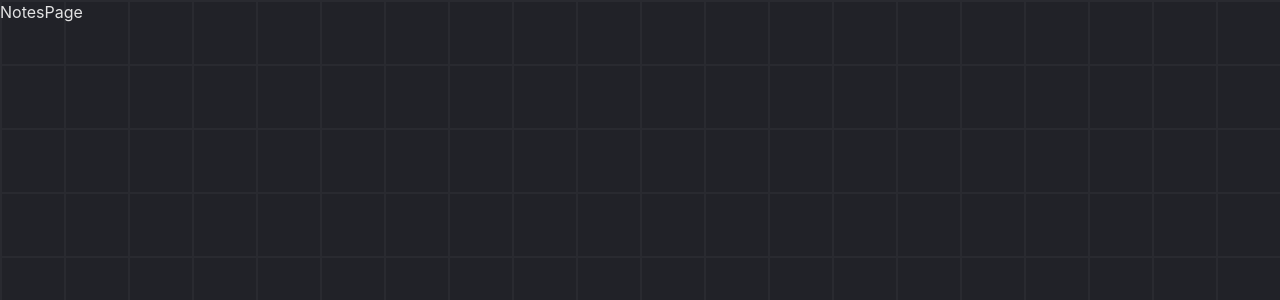
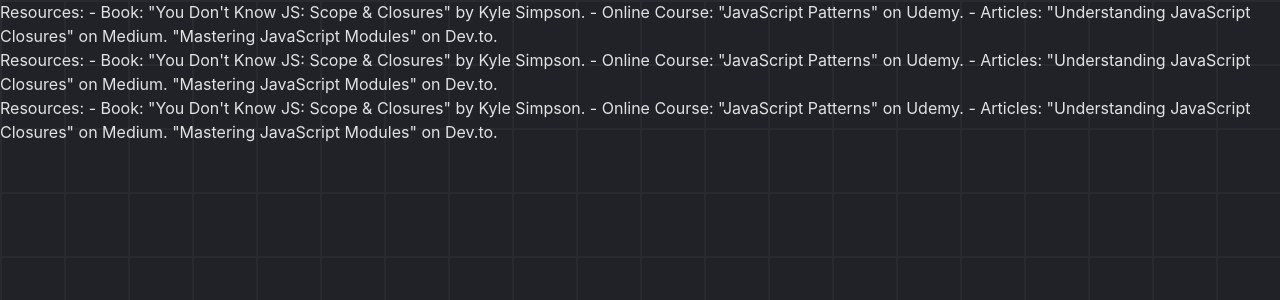
Before and after one commit to Mhenni12/Drag-and-Drop-Notes-App, a React (Vite) app in the folder NotesApp/: page / in a window 1280 px wide. Shown: the top 300 px of the page. Built offline with nearby package versions, Linux system fonts and the light colour scheme.

Commit message:
feat: implement NoteCard component and integrate it into NotesPage

```diff
--- /dev/null
+++ b/NotesApp/src/components/NoteCard.jsx
@@ -0,0 +1,12 @@
+import React from 'react'
+
+const NoteCard = ({note}) => {
+  const body = JSON.parse(note.body);
+  return (
+    <div>
+      {body}
+    </div>
+  )
+}
+
+export default NoteCard
--- a/NotesApp/src/pages/NotesPage.jsx
+++ b/NotesApp/src/pages/NotesPage.jsx
@@ -1,9 +1,13 @@
 import React from 'react'
+import { fakeData as notes } from '../assets/fakeData'
+import NoteCard from '../components/NoteCard'
 
 const NotesPage = () => {
   return (
     <div>
-      NotesPage
+      {notes.map((note) => (
+        <NoteCard key={note.$id} note={note} />
+      ))}
     </div>
   )
 }
```
